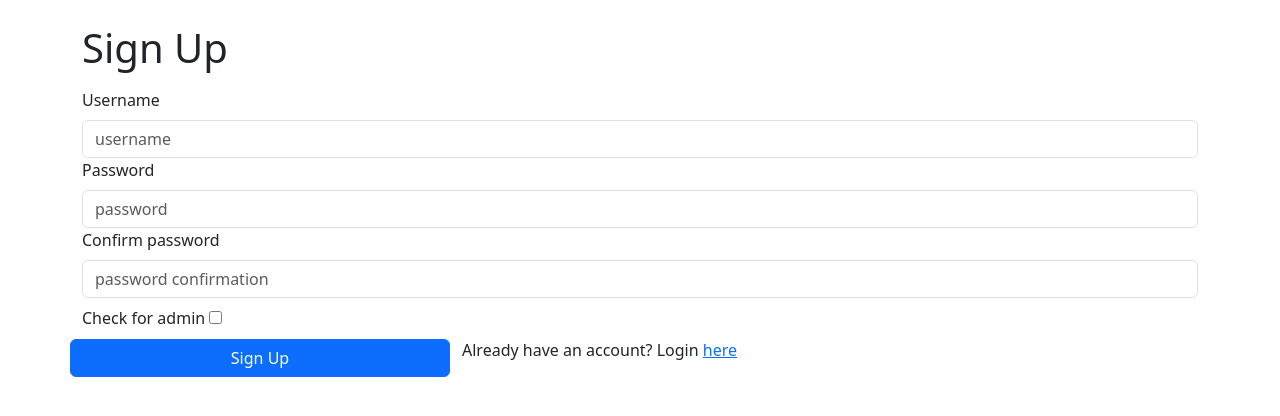
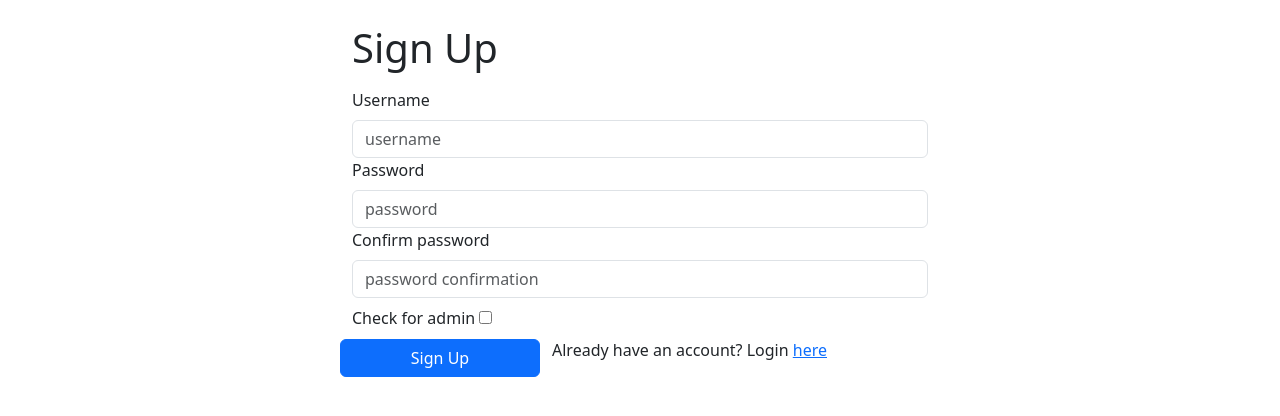
Before and after one commit to Thorben-E/members-only, a Node server app: page /sign-up in a window 1280 px wide. Shown: the top 416 px of the page. Run offline with Node 20, Linux system fonts and the light colour scheme; some libraries are stand-ins or nearby versions.

Commit message:
added signup max-width

```diff
--- a/controllers/AuthController.js
+++ b/controllers/AuthController.js
@@ -62,9 +62,5 @@ exports.signup_post = [
 exports.login = passport.authenticate("local", {
     successRedirect: "/",
     failureRedirect: "/",
-
-    // It seems like this flag (or `failureFlash`) must be enabled
-    // in order to actually do anything with the error info you pass
-    // as the third argument to `done()` in `localStrategyCallback`
     failureMessage: true,
 });
--- a/views/membership.ejs
+++ b/views/membership.ejs
@@ -22,7 +22,6 @@
           <input name="answer" class="form-control" type="number" />
           <button class="btn btn-primary">Check answer</button>
         </div>
-
     </form>
     <p>Go back to <a href="/">Homepage</a>.</p>
   </div>
--- a/views/sign-up-form.ejs
+++ b/views/sign-up-form.ejs
@@ -9,7 +9,7 @@
 </head>
 
 <body>
-  <div class="container mt-4">
+  <div class="container mt-4" style="width: 90%; max-width: 600px;">
     <h1>Sign Up</h1>
     <p class="text-danger"><%= error %></p>
     <form action="/sign-up" method="POST">
```
